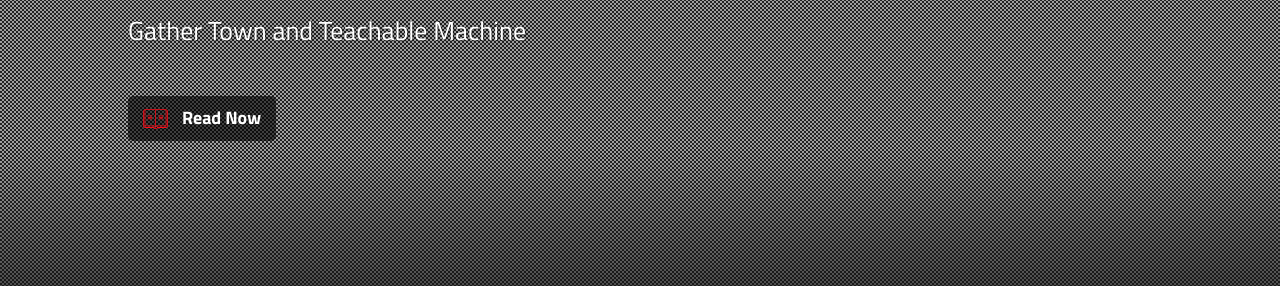
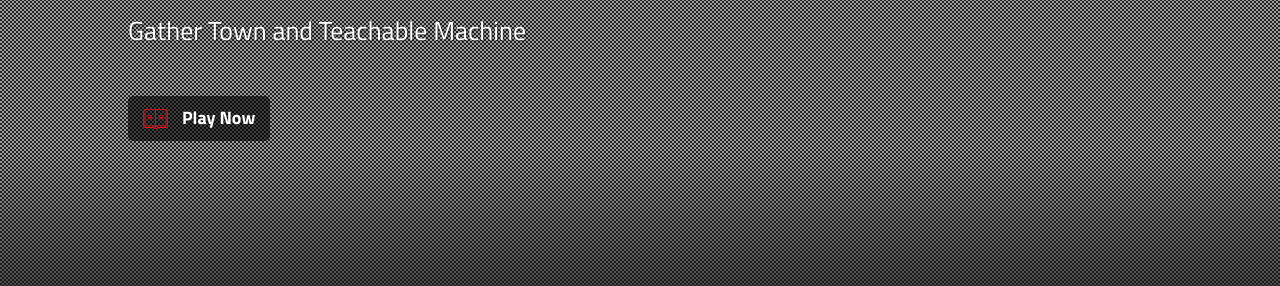
Before and after one commit to teachableverse/teachableverse.github.io, a Jekyll site: the page built from index.html, in a window 1280 px wide and 900 px high, scrolled down 282 px. Shown: the part 195-481 px from the top of the window. Built offline with Jekyll 4.4.1, drawn with Linux system fonts in a browser that asks for light colours; a script that is not in the unit is left out.

Commit message:
Update home.html

```diff
--- a/_layouts/home.html
+++ b/_layouts/home.html
@@ -34,7 +34,7 @@ layout: main
                 <div class="buttons">
                     <a href="{{ featured.url | prepend: site.baseurl }}" role="button" class="button">
                         <svg><use xlink:href="#icon-read"></use></svg>
-                        <span>{{ site.translations.button.read_now | default: "Read Now" }}</span>
+                        <span>{{ site.translations.button.read_now | default: "Play Now" }}</span>
                     </a>
                 </div>
             </div>
```
